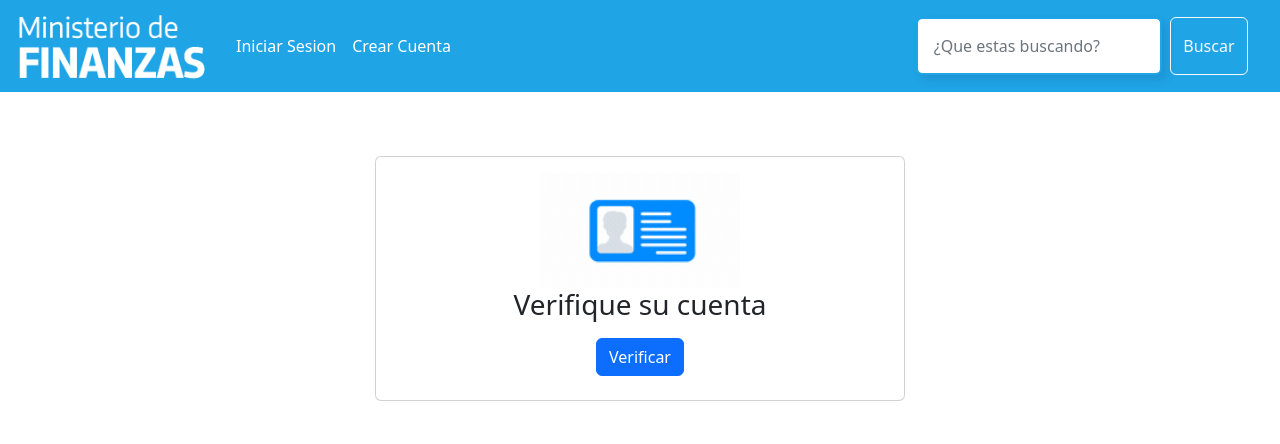
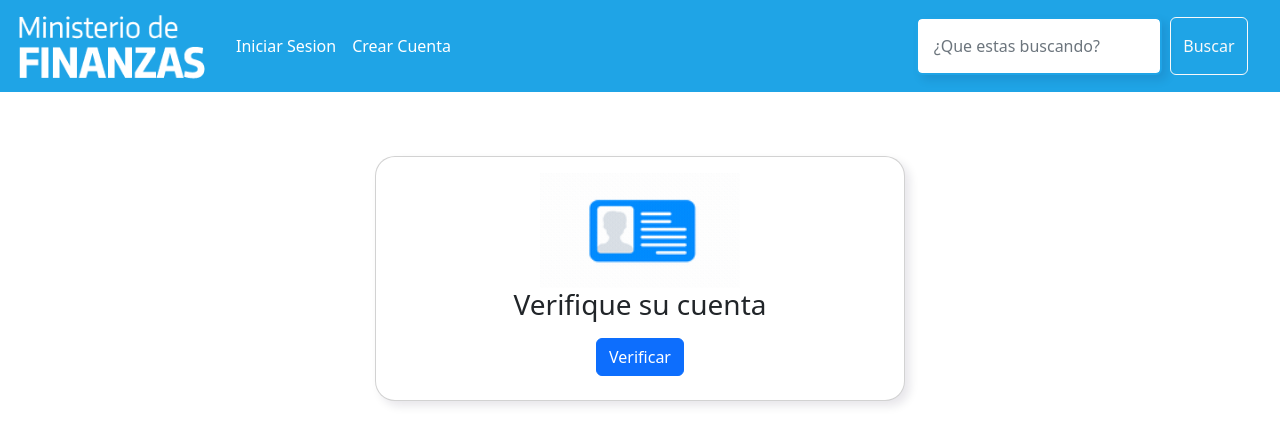
Before and after one commit to MateMar04/financiation, a React (Create React App) app in the folder financiation-react/: page /activate/1/1 in a window 1280 px wide. Shown: the top 444 px of the page. Built offline with nearby package versions, Linux system fonts and the light colour scheme.

Commit message:
card border radius changed

```diff
--- a/financiation-react/src/assets/styles/bienvenida.css
+++ b/financiation-react/src/assets/styles/bienvenida.css
@@ -23,6 +23,8 @@
 
 .card {
     text-align: center;
+    box-shadow: rgba(17, 12, 46, 0.1) 5px 5px 10px 0;
+    border-radius: 20px;
 }
 
 .imgLogo{
--- a/financiation-react/src/containers/Activate.js
+++ b/financiation-react/src/containers/Activate.js
@@ -33,11 +33,9 @@ const Activate = ({verify}) => {
                     <Col md='6'>
                         <Card>
                             <Card.Body>
-                                <Row>
-                                    <Col>
+                                <Container fluid>
                                 <img src={verifyimg} alt="" className='verifyimg'/>
-                                    </Col>
-                                </Row>
+                                </Container>
                                 <Row>
                                 <h3>Verifique su cuenta</h3>
                                 </Row>
```
